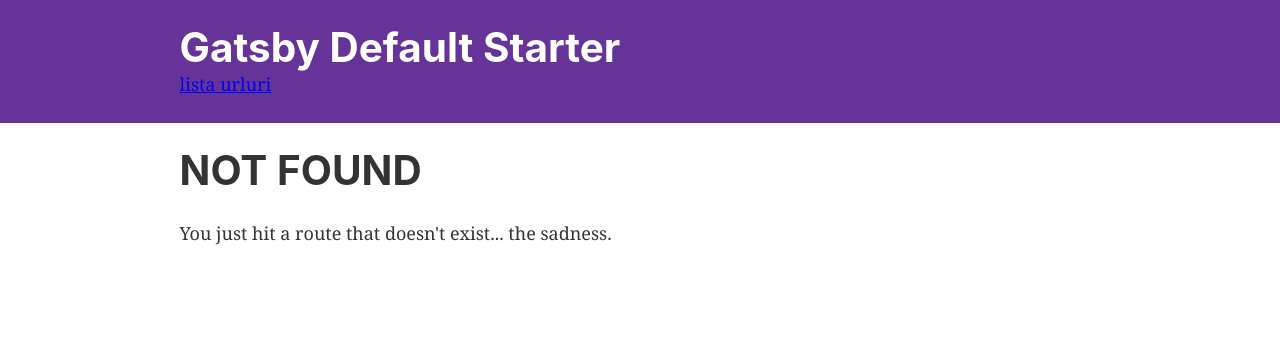
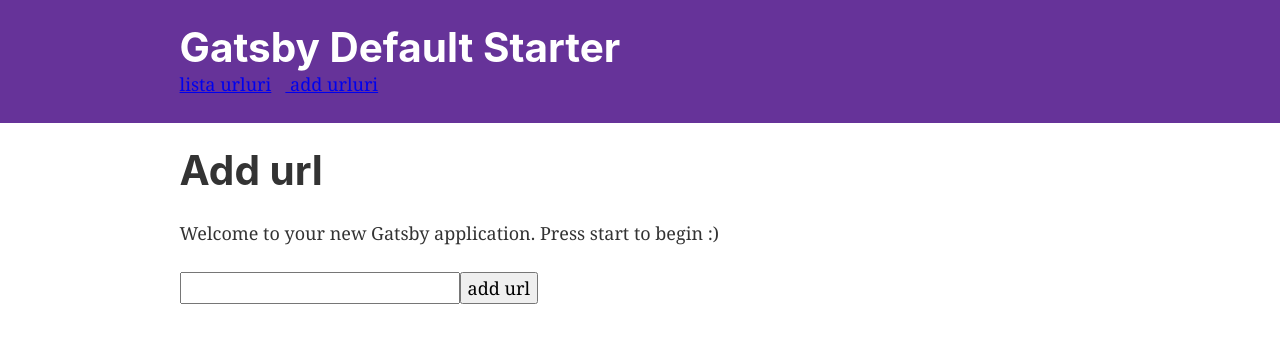
Before and after one commit to stl30/ALA, a Gatsby site: page /add-url-photo in a window 1280 px wide. Before the commit this address had no page. Built offline with nearby package versions, Linux system fonts and the light colour scheme; Gatsby itself is replaced by a stand-in of ours.

Commit message:
adauga url

```diff
--- a/src/components/header.js
+++ b/src/components/header.js
@@ -27,6 +27,8 @@ const Header = ({ siteTitle }) => (
         </Link>
       </h1>
         <a href="/list-urls"> lista urluri</a>
+        &nbsp;&nbsp;&nbsp;
+        <a href="/add-url-photo"> add urluri</a>
     </div>
   </div>
 )
--- /dev/null
+++ b/src/pages/add-url-photo.js
@@ -0,0 +1,62 @@
+import React from 'react'
+import { Link } from 'gatsby'
+import request from 'superagent'
+
+import Layout from '../components/layout'
+import Image from '../components/image'
+
+function addPhotoLink(photoUrl) {
+    var imgUrl = document.getElementById('url_photo_input');
+    console.log(imgUrl.value)
+
+    request
+        .post('https://fcc--alae.herokuapp.com/v1alpha1/graphql')
+        .send({
+            "query": "mutation insert_photo_url {insert_photos_urls(objects: [{photo_url: \"" + imgUrl.value + "\",}]) {returning {id photo_url}}}",
+            "variables": null,
+            "operationName": "insert_photo_url"
+        }) // sends a JSON post body
+        .set('X-API-Key', 'foobar')
+        .set('accept', 'json')
+        .end((err, res) => {
+            // Calling the end function will send the request
+            // var photosUrlsRandom = JSON.parse(res.text).data.photos_urls.sort(function (e) {
+            //     if (Math.random() > .5) {
+            //         return 1
+            //     }
+            //     return -1;
+            // });
+            // var photosUrlsRandom = JSON.parse(res.text).data.photos_urls.sort(function (e) {
+            //     if (Math.random() > .5) {
+            //         return 1
+            //     }
+            //     return -1;
+            // });
+
+            console.log(res)
+
+
+        });
+    imgUrl.value = '';
+    }
+
+
+
+
+const IndexPage = () => (
+    <Layout>
+        <h1>Add url</h1>
+        <p>Welcome to your new Gatsby application. Press start to begin :)</p>
+
+        <input id='url_photo_input' type="text" name='url_photo'/>
+        <button id="add-urls" onClick={addPhotoLink}>add url</button>
+
+
+
+        <div id="response_val" style={{visibility: 'hidden'}}></div>
+
+    </Layout>
+)
+
+
+export default IndexPage
--- a/src/pages/list-urls.js
+++ b/src/pages/list-urls.js
@@ -35,7 +35,7 @@ function getUrlList() {
 const IndexPage = () => (
     <Layout>
         <h1>Lista urluri</h1>
-        <p>Welcome to your new Gatsby application. Press start to begin :)</p>
+        <p>Welcome to your new Gatsby application. Press start to begin 1:)</p>
 
         <button id="list-urls" onClick={getUrlList}>urls</button>
 
```
